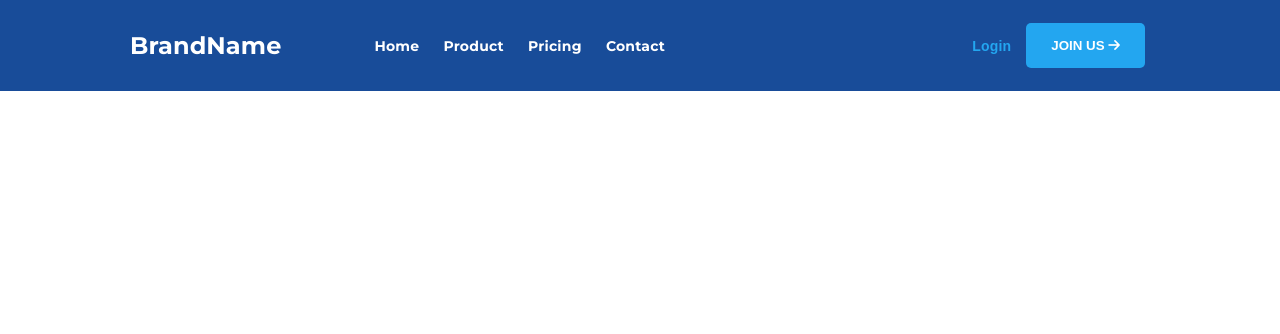
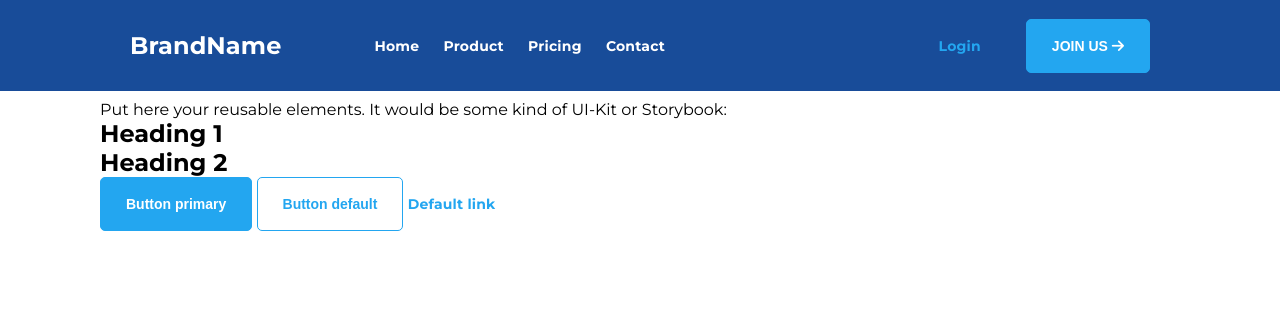
Before and after one commit to dawilles/Wish-Course, a plain HTML site: page index.html in a window 1280 px wide. Drawn offline with Linux system fonts and the light colour scheme.

Commit message:
Answers on the code review

```diff
--- a/index.html
+++ b/index.html
@@ -1,36 +1,40 @@
 <!DOCTYPE html>
 <html lang="en">
-
   <head>
-    <meta charset="UTF-8">
-    <meta http-equiv="X-UA-Compatible" content="IE=edge">
-    <meta name="viewport" content="width=device-width, initial-scale=1.0">
+    <meta charset="UTF-8" />
+    <meta http-equiv="X-UA-Compatible" content="IE=edge" />
+    <meta name="viewport" content="width=device-width, initial-scale=1.0" />
     <title>Wish Course</title>
-    <link rel="stylesheet" href="./style.css">
-    <script src="https://kit.fontawesome.com/583a51d724.js" crossorigin="anonymous"></script>
-    <link rel="preconnect" href="https://fonts.googleapis.com">
-    <link rel="preconnect" href="https://fonts.gstatic.com" crossorigin>
-    <link href="https://fonts.googleapis.com/css2?family=Montserrat:wght@400;700&display=swap" rel="stylesheet">
+    <link rel="stylesheet" href="./style.css" />
+    <script
+      src="https://kit.fontawesome.com/583a51d724.js"
+      crossorigin="anonymous"
+    ></script>
+    <link rel="preconnect" href="https://fonts.googleapis.com" />
+    <link rel="preconnect" href="https://fonts.gstatic.com" crossorigin />
+    <link
+      href="https://fonts.googleapis.com/css2?family=Montserrat:wght@400;700&display=swap"
+      rel="stylesheet"
+    />
   </head>
 
   <body>
-
     <header class="header">
       <div class="container">
         <div class="row">
-                <div class="header-main row">
-                    <div class="heder-logo">BrandName</div>
+          <div class="header-main">
+            <div class="header-logo">BrandName</div>
 
             <nav class="navbar">
-                        <a href="#home">Home</a>
-                        <a href="#product">Product</a>
-                        <a href="#pricing">Pricing</a>
-                        <a href="#contact">Contact</a>
+              <a class="link link-light" href="#home">Home</a>
+              <a class="link link-light" href="#product">Product</a>
+              <a class="link link-light" href="#pricing">Pricing</a>
+              <a class="link link-light" href="#contact">Contact</a>
             </nav>
           </div>
 
           <div class="header-actions">
-                    <button class="button button-default">Login</button>
+            <a href="" class="link">Login</a>
             <button class="button button-primary">
               JOIN US <i class="fas fa-arrow-right"></i>
             </button>
@@ -39,7 +43,18 @@
       </div>
     </header>
 
+    <main>
+      <section style="padding: 100px">
+        Put here your reusable elements. It would be some kind of UI-Kit or
+        Storybook:
 
+        <h1>Heading 1</h1>
+        <h2>Heading 2</h2>
+        <button class="button button-primary">Button primary</button>
+        <button class="button button-default">Button default</button>
+
+        <a href="" class="link">Default link</a>
+      </section>
+    </main>
   </body>
-
 </html>
--- a/style.css
+++ b/style.css
@@ -8,13 +8,11 @@
 }
 body {
   font-family: "Montserrat", sans-serif;
-	height: 100vh;
-	color: #ffffff;
+  position: relative;
 }
 .header {
   position: absolute;
   width: 100%;
-	height: 91px;
   left: 0;
   top: 0;
   z-index: 50;
@@ -26,52 +24,78 @@ body {
   margin: 0 auto;
 }
 .row {
+  width: 100%;
   display: flex;
   justify-content: space-between;
   align-items: center;
-	height: 91px;
 }
-.heder-logo {
+
+.header-main {
+  display: flex;
+  align-items: center;
+  gap: 83px;
+}
+
+.header-actions {
+  display: flex;
+  align-items: center;
+  gap: 45px;
+}
+
+.header-logo {
   font-size: 24px;
   font-weight: 700;
   letter-spacing: 0.1px;
   line-height: 32px;
   color: #ffffff;
-	padding-right: 83px;
+  padding: 30px 0 29px;
 }
-.navbar a {
+
+a,
+.link {
   font-size: 14px;
   font-weight: 700;
   letter-spacing: 0.2px;
   line-height: 24px;
-	color: #ffffff;
   text-decoration: none;
-	margin: 0px 10px 0px 10px;
+  color: #23a6f0;
 }
-.header-actions {
-	display: flex;
-	justify-content: center;
-	align-items: center;
-	height: 91px;
-	position: relative;
+
+.link-light {
+  color: #fff;
 }
+
+.navbar > a {
+  margin: 0 10px;
+}
+
 .button {
-	margin: 5px;
+  font-size: 14px;
+  font-weight: 700;
+  line-height: 22px;
+
   padding: 15px 25px;
   border-radius: 5px;
-	background-color: #23a6f0;
-	border: none;
-	color: #ffffff;
-	font-weight: 700;
+  color: #fff;
+
   cursor: pointer;
+  border: 1px solid #23a6f0;
+  background: #23a6f0;
 }
+
 .button-default {
-	padding: 5px;
+  border-color: #23a6f0;
   background-color: transparent;
-	border: none;
   color: #23a6f0;
-	font-weight: 700;
-	font-size: 14px;
-	letter-spacing: 0.2px;
-	cursor: pointer;
 }
+
+/*.button-default {*/
+/*  padding: 5px;*/
+/*  background-color: transparent;*/
+/*  border: none;*/
+/*  color: #23a6f0;*/
+/*  font-weight: 700;*/
+/*  font-size: 14px;*/
+/*  letter-spacing: 0.2px;*/
+/*  cursor: pointer;*/
+/*}*/
```
Lines whose indentation alone changed are shown as unchanged.
